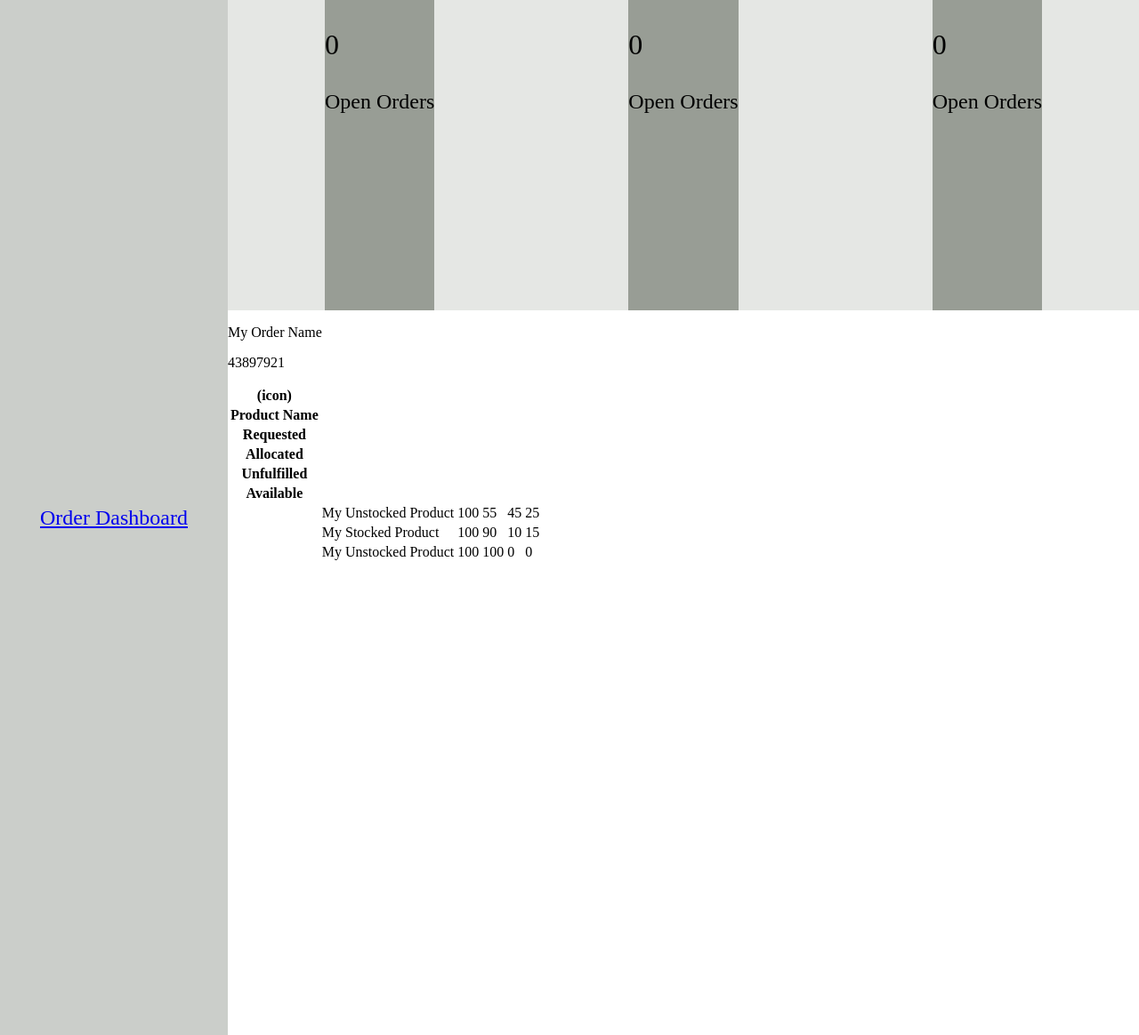
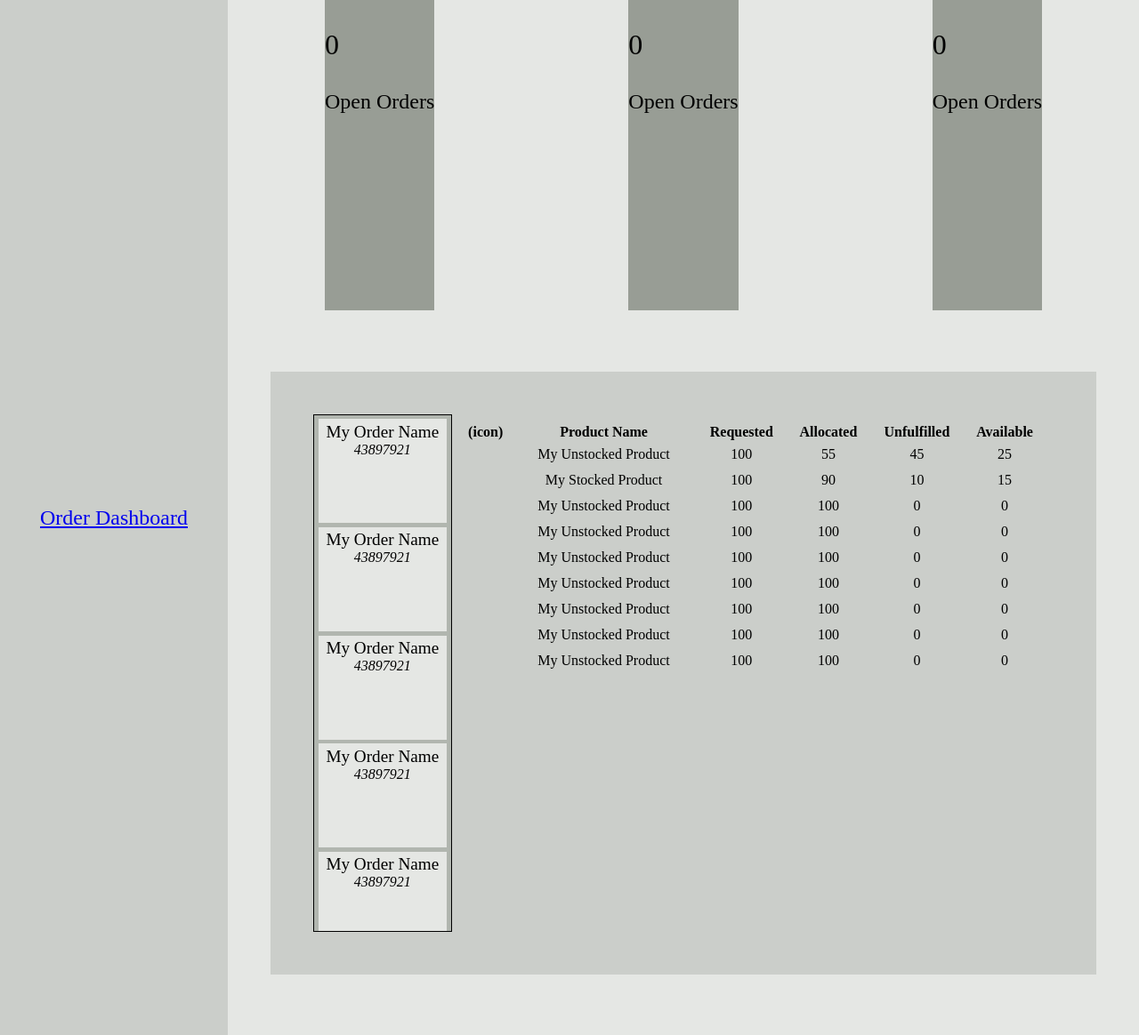
Before and after one commit to EthanCloin/supplyify, a Flask app: page / in a window 1280 px wide. Shown: the whole page at 89% size. Run offline with Flask 3, Linux system fonts and the light colour scheme.

Commit message:
Dashboard Skeleton:
- Add styling on Orders List
- Begin styling for Products Table

```diff
--- a/app/static/css/main.css
+++ b/app/static/css/main.css
@@ -18,6 +18,7 @@ main {
   flex-grow: 1;
   display: flex;
   flex-direction: column;
+  background-color: var(--neutral-300);
 }
 nav.sidebar {
   width: 20vw;
@@ -51,3 +52,58 @@ nav.sidebar {
     }
   }
 }
+
+.orders-summary {
+  display: flex;
+  align-items: center;
+  margin: auto 3rem;
+  padding: 3rem;
+  background-color: var(--neutral-400);
+
+  .orders-view {
+    display: flex;
+    width: 100%;
+    height: 50vh;
+    flex-direction: row;
+    justify-content: space-between;
+  }
+  .orders-list {
+    width: 15vw;
+    border: black solid 1px;
+    overflow-y: scroll;
+    background-color: var(--neutral-500);
+
+    .__item {
+      height: calc(100% / 5.25);
+      margin: 0.3rem;
+      padding: 0.2rem;
+      text-align: center;
+      background-color: var(--neutral-300);
+
+      .__title {
+        margin: 0;
+        font-size: larger;
+      }
+      .__id {
+        margin: 0;
+        font-size: medium;
+        font-style: italic;
+      }
+    }
+  }
+  .products-table {
+    width: 100%;
+    height: 50%;
+    margin: 0.3rem;
+    padding: 0.2rem;
+    text-align: center;
+
+    table {
+      table-layout: fixed;
+
+      tbody tr {
+        height: 200px;
+      }
+    }
+  }
+}
--- a/app/templates/dashboard.html
+++ b/app/templates/dashboard.html
@@ -22,6 +22,46 @@
                 <p class="__title">My Order Name</p>
                 <p class="__id">43897921</p>
             </div>
+            <div class="__item">
+                <p class="__title">My Order Name</p>
+                <p class="__id">43897921</p>
+            </div>
+            <div class="__item">
+                <p class="__title">My Order Name</p>
+                <p class="__id">43897921</p>
+            </div>
+            <div class="__item">
+                <p class="__title">My Order Name</p>
+                <p class="__id">43897921</p>
+            </div>
+            <div class="__item">
+                <p class="__title">My Order Name</p>
+                <p class="__id">43897921</p>
+            </div>
+            <div class="__item">
+                <p class="__title">My Order Name</p>
+                <p class="__id">43897921</p>
+            </div>
+            <div class="__item">
+                <p class="__title">My Order Name</p>
+                <p class="__id">43897921</p>
+            </div>
+            <div class="__item">
+                <p class="__title">My Order Name</p>
+                <p class="__id">43897921</p>
+            </div>
+            <div class="__item">
+                <p class="__title">My Order Name</p>
+                <p class="__id">43897921</p>
+            </div>
+            <div class="__item">
+                <p class="__title">My Order Name</p>
+                <p class="__id">43897921</p>
+            </div>
+            <div class="__item">
+                <p class="__title">My Order Name</p>
+                <p class="__id">43897921</p>
+            </div>
         </div>
         <table class="products-table">
             <thead>
@@ -29,20 +69,10 @@
                     <!-- i don't actually need a header title and this should conditionally render
                     based on values in othercolumns. prob do that condition check serverside tho? -->
                     <th>(icon)</th>
-                </tr>
-                <tr>
                     <th>Product Name</th>
-                </tr>
-                <tr>
                     <th>Requested</th>
-                </tr>
-                <tr>
                     <th>Allocated</th>
-                </tr>
-                <tr>
                     <th>Unfulfilled</th>
-                </tr>
-                <tr>
                     <th>Available</th>
                 </tr>
             </thead>
@@ -81,6 +111,72 @@
                     <td>0</td>
                     <td>0</td>
                 </tr>
+                <tr>
+                    <td>
+                        <!-- TODO: add my svg icons -->
+                        <img>
+                    </td>
+                    <td>My Unstocked Product</td>
+                    <td>100</td>
+                    <td>100</td>
+                    <td>0</td>
+                    <td>0</td>
+                </tr>
+                <tr>
+                    <td>
+                        <!-- TODO: add my svg icons -->
+                        <img>
+                    </td>
+                    <td>My Unstocked Product</td>
+                    <td>100</td>
+                    <td>100</td>
+                    <td>0</td>
+                    <td>0</td>
+                </tr>
+                <tr>
+                    <td>
+                        <!-- TODO: add my svg icons -->
+                        <img>
+                    </td>
+                    <td>My Unstocked Product</td>
+                    <td>100</td>
+                    <td>100</td>
+                    <td>0</td>
+                    <td>0</td>
+                </tr>
+                <tr>
+                    <td>
+                        <!-- TODO: add my svg icons -->
+                        <img>
+                    </td>
+                    <td>My Unstocked Product</td>
+                    <td>100</td>
+                    <td>100</td>
+                    <td>0</td>
+                    <td>0</td>
+                </tr>
+                <tr>
+                    <td>
+                        <!-- TODO: add my svg icons -->
+                        <img>
+                    </td>
+                    <td>My Unstocked Product</td>
+                    <td>100</td>
+                    <td>100</td>
+                    <td>0</td>
+                    <td>0</td>
+                </tr>
+                <tr>
+                    <td>
+                        <!-- TODO: add my svg icons -->
+                        <img>
+                    </td>
+                    <td>My Unstocked Product</td>
+                    <td>100</td>
+                    <td>100</td>
+                    <td>0</td>
+                    <td>0</td>
+                </tr>
             </tbody>
         </table>
     </div>
```
